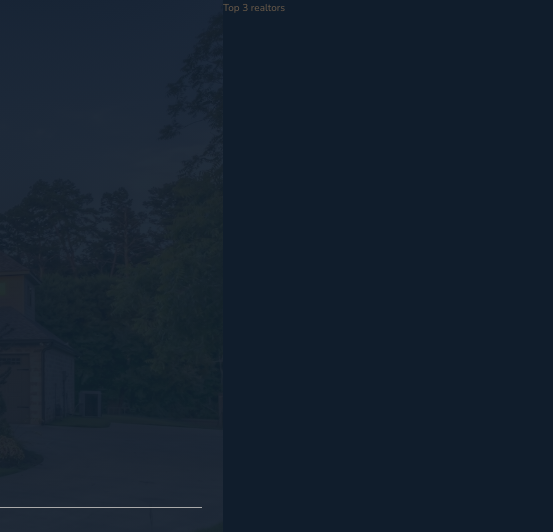
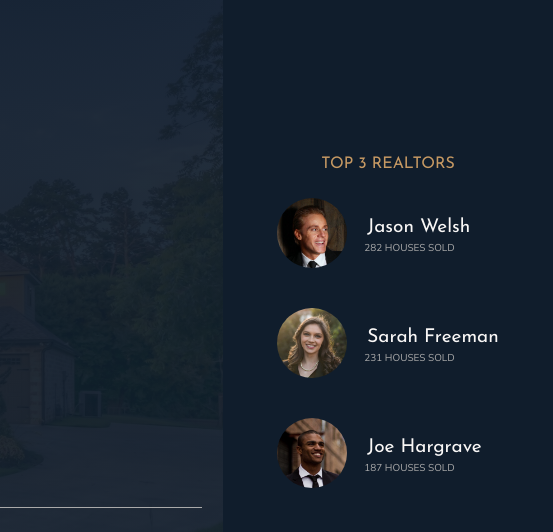
Before and after one commit to johngehring2008/Nexter, a website: page index.html in a window 1280 px wide. Shown: the top 532 px of the page, 727-1280 px from the left. Drawn offline with nearby package versions, Linux system fonts and the light colour scheme.

Commit message:
Used CSS Grid and other properties to finish realtors section.

```diff
--- a/index.html
+++ b/index.html
@@ -31,7 +31,24 @@
         </div>
     </div>
     <div class="realtors">
-        Top 3 realtors
+        <h3 class="heading-3">Top 3 Realtors</h3>
+        <div class="realtors__list">
+            <img src="img/realtor-1.jpeg" alt="Realtor 1" class="realtors__img">
+            <div class="realtors__details">
+                <h4 class="heading-4 heading-4--light">Jason Welsh</h4>
+                <p class="realtors__sold">282 houses sold</p>
+            </div>
+            <img src="img/realtor-2.jpeg" alt="Realtor 2" class="realtors__img">
+            <div class="realtors__details">
+                <h4 class="heading-4 heading-4--light">Sarah Freeman</h4>
+                <p class="realtors__sold">231 houses sold</p>
+            </div>
+            <img src="img/realtor-3.jpeg" alt="Realtor 3" class="realtors__img">
+            <div class="realtors__details">
+                <h4 class="heading-4 heading-4--light">Joe Hargrave</h4>
+                <p class="realtors__sold">187 houses sold</p>
+            </div>
+        </div>
     </div>
     <section class="features">
         <div class="feature">
--- a/sass/_realtors.scss
+++ b/sass/_realtors.scss
@@ -1,4 +1,31 @@
 .realtors {
   background-color: $color-secondary;
   grid-column: col-start 7 / full-end;
+  padding: 3rem;
+
+  display: grid;
+  align-content: center;
+  justify-content: center;
+  justify-items: center;
+  row-gap: 2rem;
+
+  &__list {
+    display: grid;
+    grid-template-columns: min-content max-content;
+    column-gap: 2rem;
+    row-gap: 5vh;
+    align-items: center;
+  }
+
+  &__img {
+    width: 7rem;
+    border-radius: 50%;
+    display: block;
+  }
+
+  &__sold {
+    text-transform: uppercase;
+    color: $color-grey-light-2;
+    margin: -3px;
+  }
 }
```
Also changed, not shown: css/style.css.
